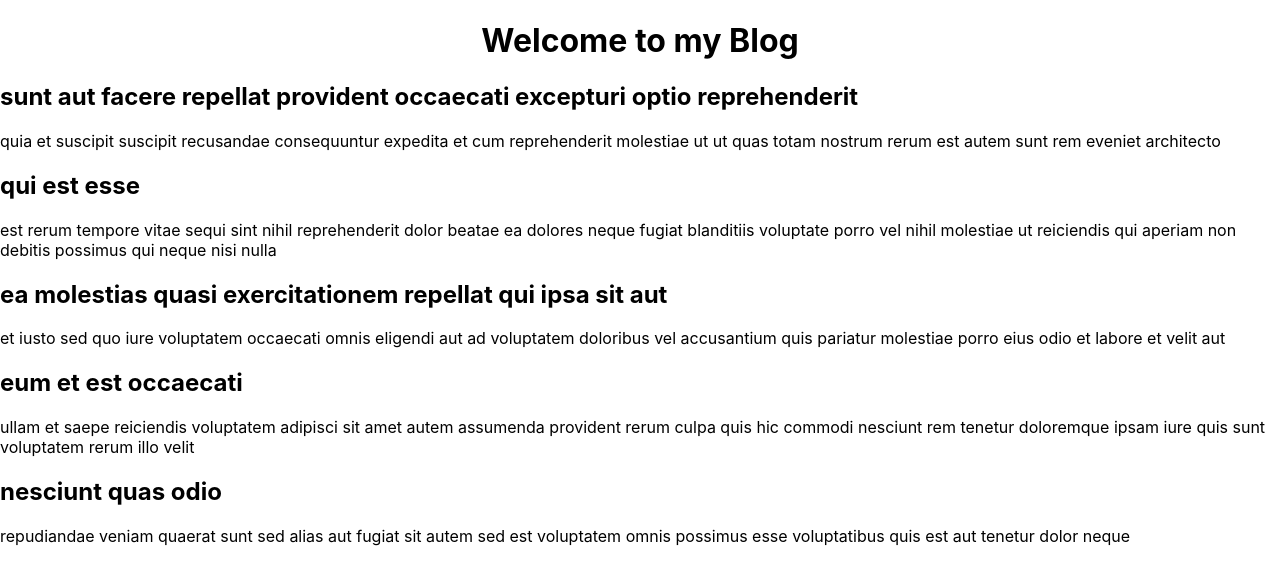
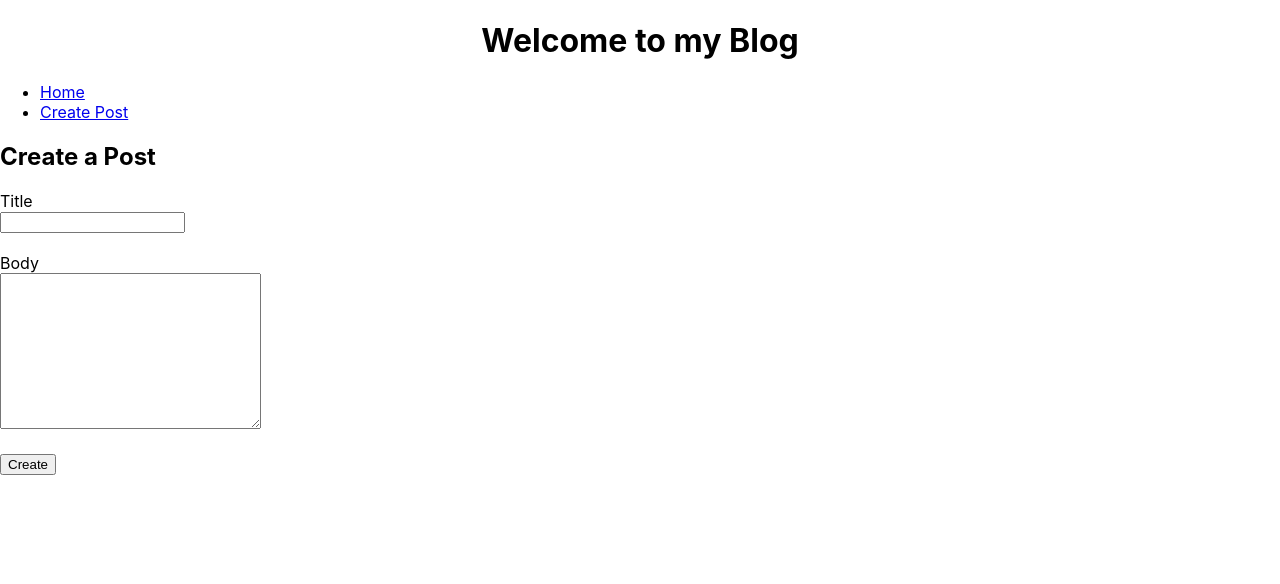
Before and after one commit to kryzakulyyev/Blog_post_react, a React (Create React App) app: page /create-post in a window 1280 px wide. Shown: the top 584 px of the page. Built offline with nearby package versions, Linux system fonts and the light colour scheme.

Commit message:
Add new  blog post

```diff
--- a/package.json
+++ b/package.json
@@ -8,6 +8,7 @@
     "@testing-library/user-event": "^12.6.0",
     "react": "^17.0.1",
     "react-dom": "^17.0.1",
+    "react-router-dom": "^5.2.0",
     "react-scripts": "4.0.1",
     "web-vitals": "^0.2.4"
   },
--- a/src/App.js
+++ b/src/App.js
@@ -1,11 +1,21 @@
+import './App.css';
+import {
+  BrowserRouter,
+  Link,
+  Switch,
+  Route,
 
-import './App.css';
+} from "react-router-dom";
 import Posts from './components/Posts'
+import CreatePost from './components/CreatePost'
+import React from 'react'
 
-// import {BlogPost} from './BlogPost'
-// import Greeting from './Greeting'
 
-const posts =[
+class App extends React.Component{
+  constructor(props){
+    super(props);
+    this.state ={
+      posts : [
         {title: 'sunt aut facere repellat provident occaecati excepturi optio reprehenderit',
         body:'quia et suscipit suscipit recusandae consequuntur expedita et cum reprehenderit molestiae ut ut quas totam nostrum rerum est autem sunt rem eveniet architecto'},
         {title: 'qui est esse',
@@ -16,12 +26,73 @@ const posts =[
         body:'ullam et saepe reiciendis voluptatem adipisci sit amet autem assumenda provident rerum culpa quis hic commodi nesciunt rem tenetur doloremque ipsam iure quis sunt voluptatem rerum illo velit'},
         {title: 'nesciunt quas odio',
         body:'repudiandae veniam quaerat sunt sed alias aut fugiat sit autem sed est voluptatem omnis possimus esse voluptatibus quis est aut tenetur dolor neque'}
-]
-function App() {
+      ],
+      title : '',
+      body : ''
+    }
+    this.setFields = this.setFields.bind(this)
+    this.storeBlogPost = this.storeBlogPost.bind(this)
+  }
+// Store input value in the state
+  setFields (key, value) {
+  this.setState({
+    [key]: value
+  })
+  }
+
+  storeBlogPost() {
+    const newPost = {
+      id : Date.now(),
+      title : this.state.title,
+      body : this.state.body
+    }
+    const newArray = [...this.state.posts, newPost]
+    this.setState({
+      posts: newArray,
+      title: '',
+      body: ''
+    })
+  }
+
+  render(){
     return (
-   <Posts blogPosts={posts}/>
+      <div>
+      <h1 className='text-center'>Welcome to my Blog</h1>
 
+      <BrowserRouter>
+       <div>
+          <nav>
+           <ul>
+             <li>
+                <Link to="/">Home</Link>
+             </li>
+             <li>
+               <Link to="/create-post">Create Post</Link>
+             </li>
+           </ul>
+         </nav>
+
+        {/* A <Switch> looks through its children <Route>s and
+            renders the first one that matches the current URL. */}
+         <Switch>
+           <Route exact path="/">
+              <Posts blogPosts={this.state.posts}/>
+           </Route>
+           <Route exact path="/create-post">
+             <CreatePost setFields={this.setFields} storeBlogPost={this.storeBlogPost} title={this.state.title} body={this.state.body}/>
+           </Route>
+         </Switch>
+       </div>
+     </BrowserRouter>
+   </div>
     );
+
+  }
+
+  // componentDidUpdate(){
+  //   console.log(this.state.title, this.state.body)
+  // }
+
 }
 
 export default App;
--- /dev/null
+++ b/src/components/CreatePost.js
@@ -0,0 +1,22 @@
+import React from 'react'
+function CreatPost(props) {
+
+    function handleInput(e){
+      props.setFields(e.target.id, e.target.value)
+}
+  return (
+    <form action="">
+     <h2> Create a Post</h2>
+     <label htmlFor="title">Title</label> <br/>
+     <input id ='title' type="text" onChange={handleInput} value={props.title}/>
+      <br/> <br/>
+
+     <label htmlFor="body">Body</label> <br/>
+  <textarea  id="body" cols="30" rows="10" onChange={handleInput} value={props.body} ></textarea>
+     <br/><br/>
+     <button type='button' onClick ={props.storeBlogPost}>Create</button>
+   </form>
+     )
+}
+
+export default CreatPost;
--- a/src/components/Posts.js
+++ b/src/components/Posts.js
@@ -2,19 +2,18 @@
 
 function Posts(props){
 
-  return  <div>
-  <h1 className="text-center">Welcome to my Blog</h1>
-  {/* <BlogPost isAdmin={false}/>
-  <Greeting myName='Kasim' isAdmin={false}/> */}
-  <section>
-    {props.blogPosts.map((post)=>{
-    return (<article>
-       <h2>{post.title}</h2>
-       <p>{post.body}</p>
-     </article>)
+  return (
+     <section>
+     {props.blogPosts.map((post)=>{
+      return (
+       <article>
+        <h2>{post.title}</h2>
+        <p>{post.body}</p>
+       </article>)
     })}
 
 </section>
-</div>
+  )
+
 }
 export default Posts;
--- a/src/index.js
+++ b/src/index.js
@@ -2,9 +2,9 @@ import React from 'react';
 import ReactDOM from 'react-dom';
 import './index.css';
 import App from './App';
-import {BlogPost} from './BlogPost'
+// import {BlogPost} from './BlogPost'
 import reportWebVitals from './reportWebVitals';
-import Greeting from './Greeting'
+// import Greeting from './Greeting'
 
 
 // const blogPost = {
```
Also changed, not shown: 1 other file (tests, documents, lock files or other folders). Lines whose indentation alone changed are shown as unchanged.
